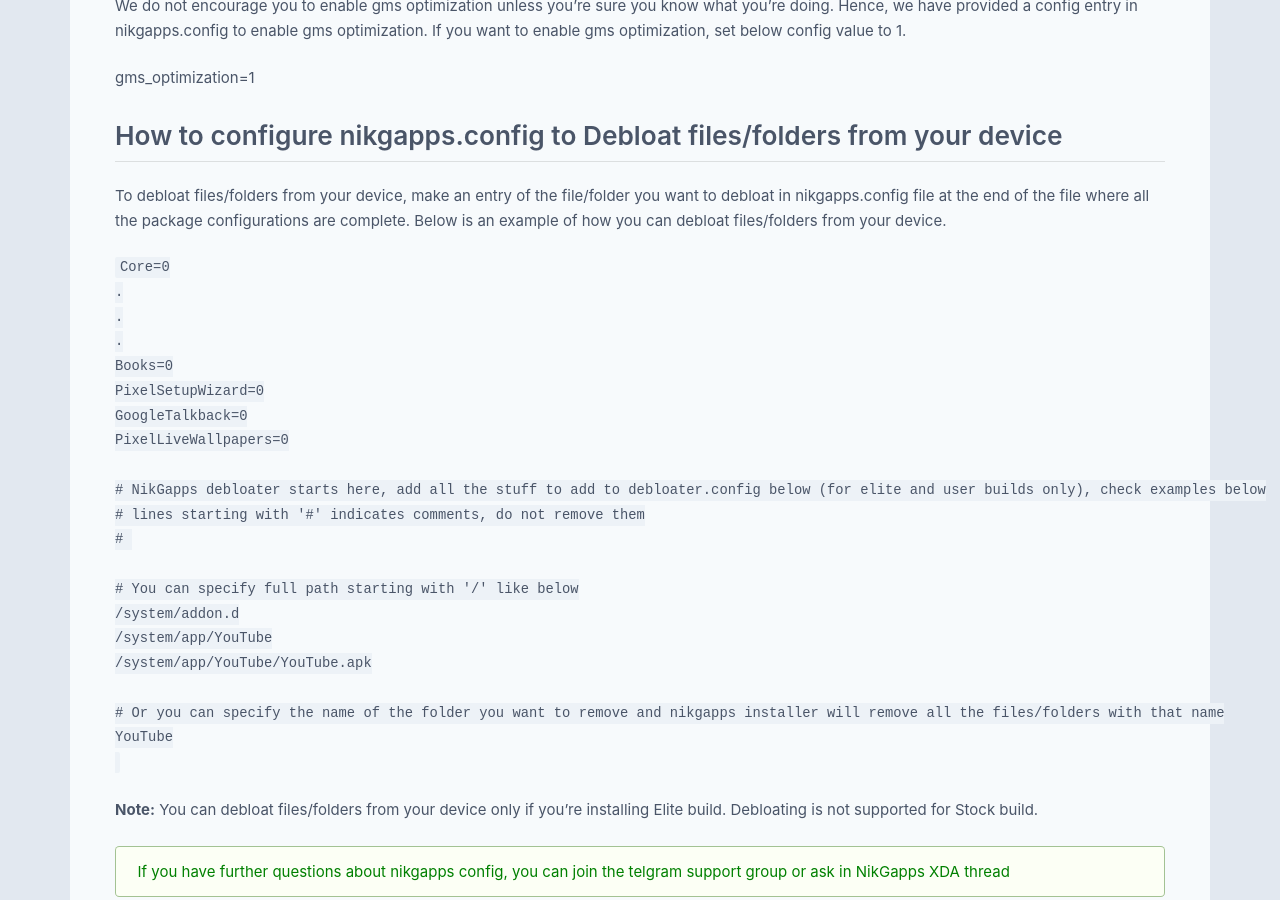
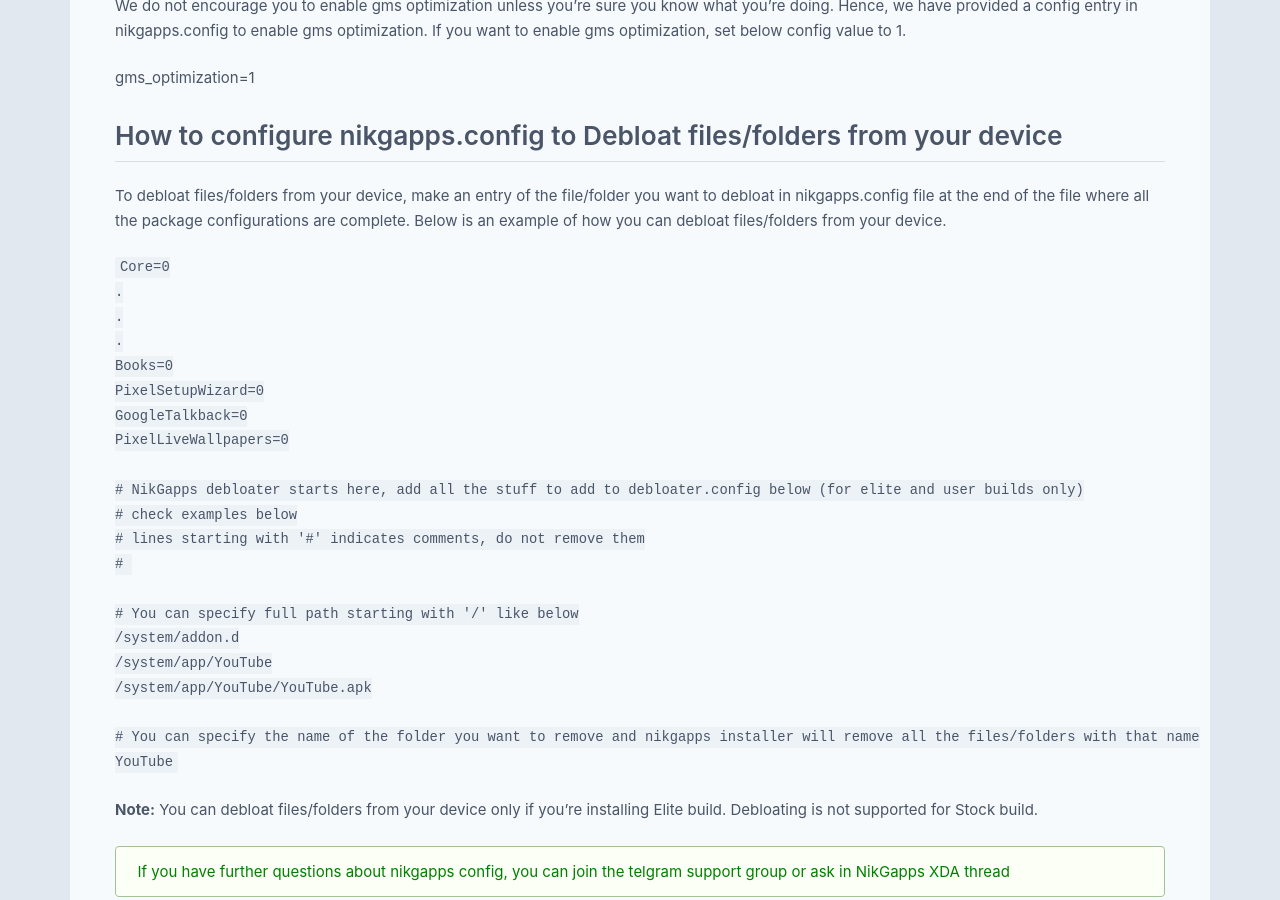
Before and after one commit to nikgapps/nikgapps.github.io, a Jekyll site: the page built from _posts/2022-02-22-NikGapps-Config.md, in a window 1280 px wide and 900 px high, scrolled down 5196 px. Built offline with Jekyll 4.4.1, drawn with Linux system fonts in a browser that asks for light colours; some web fonts are replaced.

````diff
--- a/_posts/2022-02-22-NikGapps-Config.md
+++ b/_posts/2022-02-22-NikGapps-Config.md
@@ -189,7 +189,8 @@ PixelSetupWizard=0
 GoogleTalkback=0
 PixelLiveWallpapers=0
 
-# NikGapps debloater starts here, add all the stuff to add to debloater.config below (for elite and user builds only), check examples below
+# NikGapps debloater starts here, add all the stuff to add to debloater.config below (for elite and user builds only)
+# check examples below
 # lines starting with '#' indicates comments, do not remove them
 #
 
@@ -198,9 +199,8 @@ PixelLiveWallpapers=0
 /system/app/YouTube
 /system/app/YouTube/YouTube.apk
 
-# Or you can specify the name of the folder you want to remove and nikgapps installer will remove all the files/folders with that name
+# You can specify the name of the folder you want to remove and nikgapps installer will remove all the files/folders with that name
 YouTube
-
 ```
 
 **Note:** You can debloat files/folders from your device only if you're installing Elite build. Debloating is not supported for Stock build.
````
